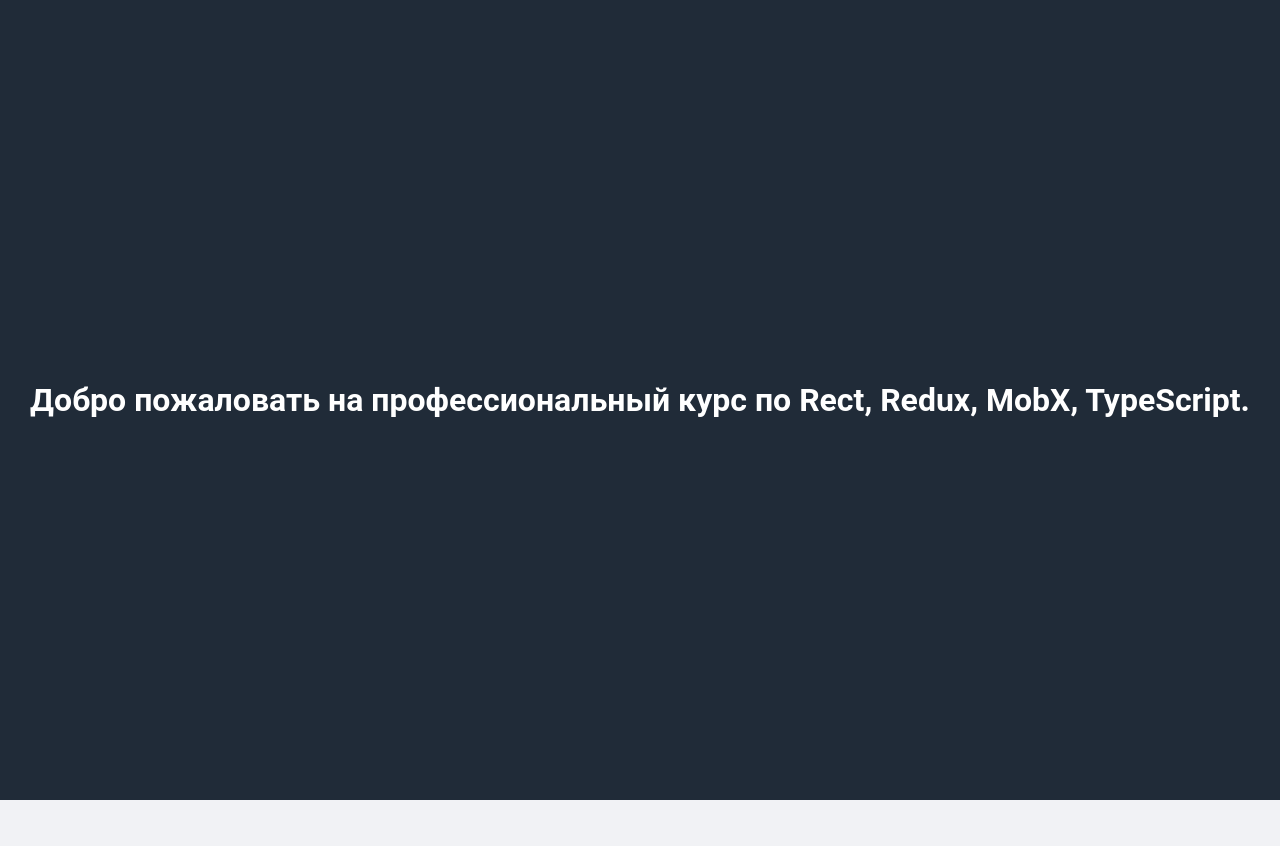
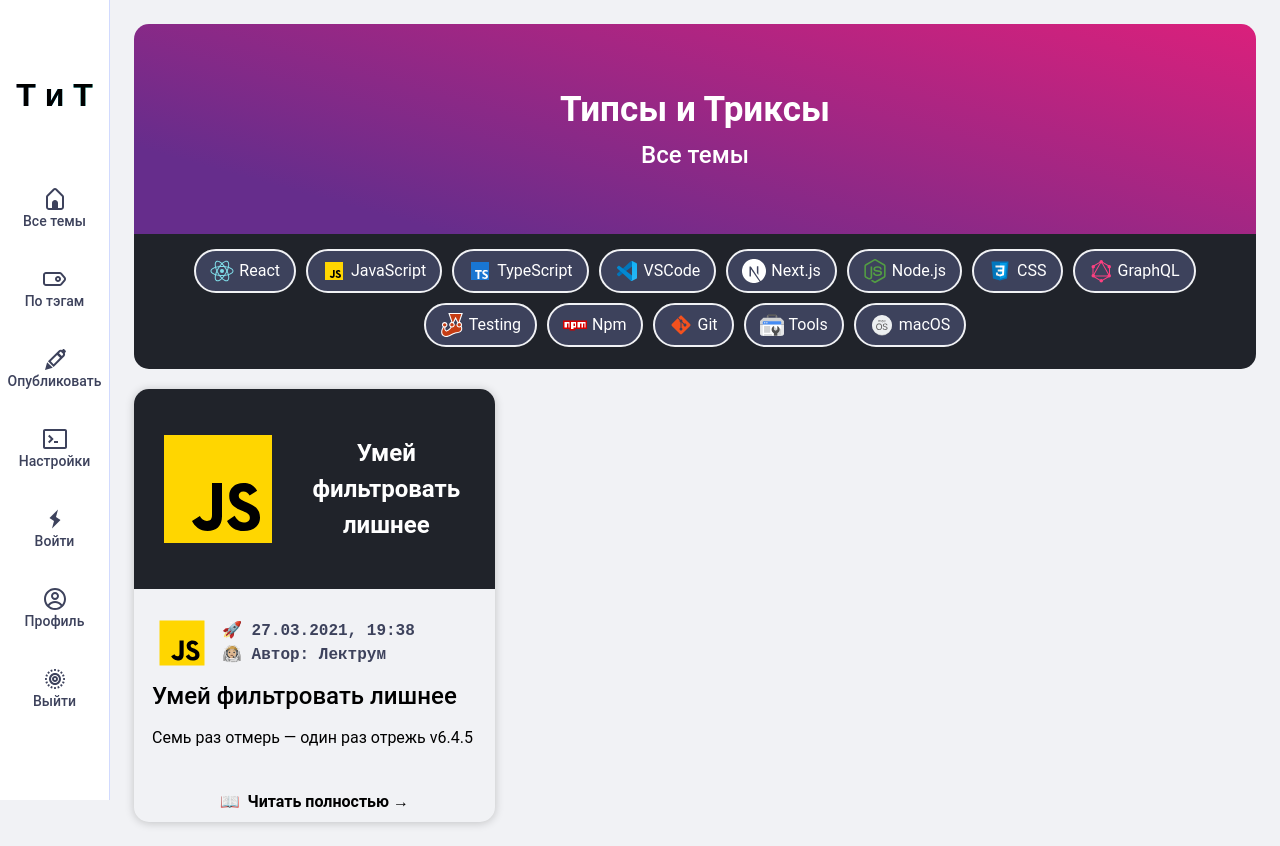
Before and after one commit to TRETYAKweb/tips-and-tricks-react, a JavaScript app: page / in a window 1280 px wide. Before the commit the page ends 800 px from the top, so only its background shows below. Built offline with nearby package versions, Linux system fonts and the light colour scheme.

Commit message:
fix(app): add AllTopicsPage

```diff
--- a/src/App.js
+++ b/src/App.js
@@ -1,13 +1,11 @@
 // Core
-
+import { AllTopicsPage } from './pages';
 // Components
 
 export const App = () => {
     return (
         <>
-            <section className = 'greeting'>
-                <h1>Добро пожаловать на профессиональный курс по Rect, Redux, MobX, TypeScript.</h1>
-            </section>
+            <AllTopicsPage />
         </>
     );
 };
```
